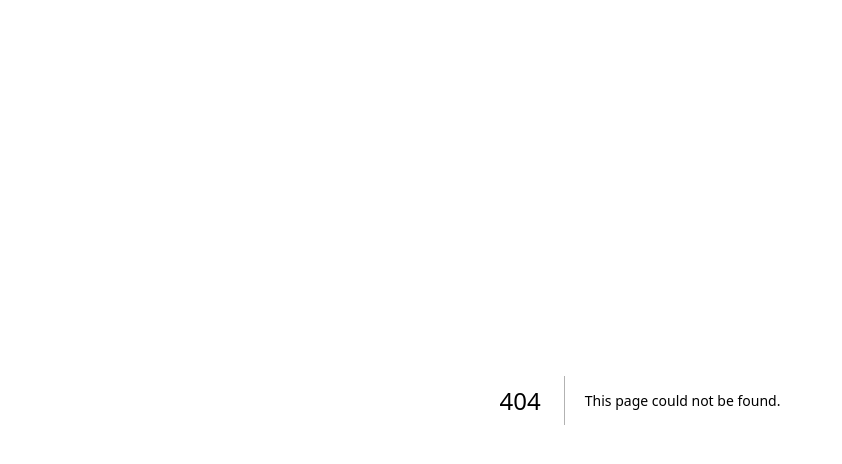
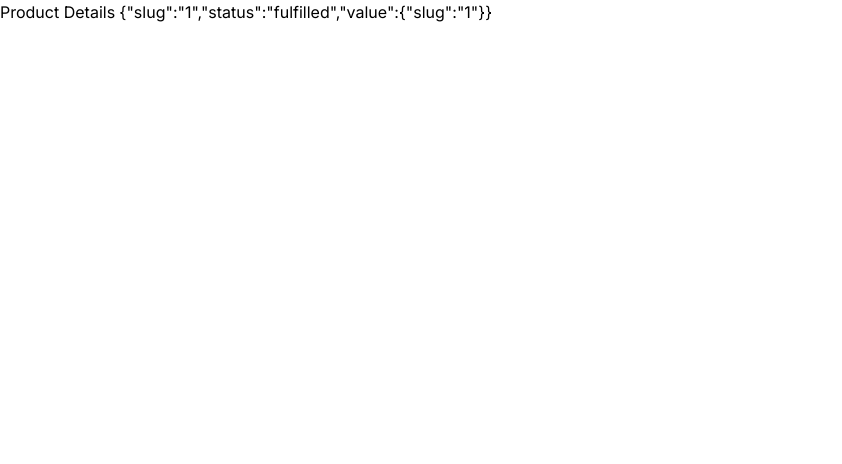
Before and after one commit to mritunjaysaha/ecom-nextjs-tailwind, a Next.js app: page /product/1 in a window 1280 px wide. Before the commit this address had no page. Shown: the top 464 px of the page, without its empty margins (0-842 px from the left). Built offline with nearby package versions, Linux system fonts and the light colour scheme.

Commit message:
feat: added routes for product and cart
moved redux to src folder

```diff
--- a/src/app/GlobalRedux/Provider.tsx
+++ b/src/GlobalRedux/Provider.tsx
@@ -1,6 +1,6 @@
 "use client";
 
-import { store } from "@/app/GlobalRedux/store";
+import { store } from "@/GlobalRedux/store";
 import { FC } from "react";
 import { Provider } from "react-redux";
 
--- a/src/app/GlobalRedux/hooks.ts
+++ b/src/GlobalRedux/hooks.ts
@@ -1,4 +1,4 @@
-import { RootState, AppDispatch } from "@/app/GlobalRedux/store";
+import { RootState, AppDispatch } from "@/GlobalRedux/store";
 import { useDispatch, useSelector } from "react-redux";
 import type { TypedUseSelectorHook } from "react-redux";
 
--- /dev/null
+++ b/src/app/cart/page.tsx
@@ -0,0 +1,3 @@
+export default function Cart() {
+    return <main>Cart</main>;
+}
--- a/src/app/layout.tsx
+++ b/src/app/layout.tsx
@@ -1,7 +1,7 @@
 import "./globals.css";
 import type { Metadata } from "next";
 import { Inter } from "next/font/google";
-import { Providers } from "@/app/GlobalRedux/Provider";
+import { Providers } from "@/GlobalRedux/Provider";
 
 const inter = Inter({ subsets: ["latin"] });
 
--- a/src/app/page.tsx
+++ b/src/app/page.tsx
@@ -2,11 +2,7 @@
 import DATA from "@/app/dummyData.json";
 
 export default function Home() {
-    console.log({ DATA });
-
     return (
-        <main className="flex min-h-screen flex-col items-center justify-between p-24">
-            text
-        </main>
+        <main className="flex min-h-screen flex-col items-center justify-between p-24"></main>
     );
 }
--- /dev/null
+++ b/src/app/product/[slug]/page.tsx
@@ -0,0 +1,7 @@
+export default function ProductDetailsPage({
+    params,
+}: {
+    params: { slug: string };
+}) {
+    return <main>Product Details {JSON.stringify(params)}</main>;
+}
```
Also changed, not shown: src/GlobalRedux/store.ts (renamed from src/app/GlobalRedux/store.ts).
